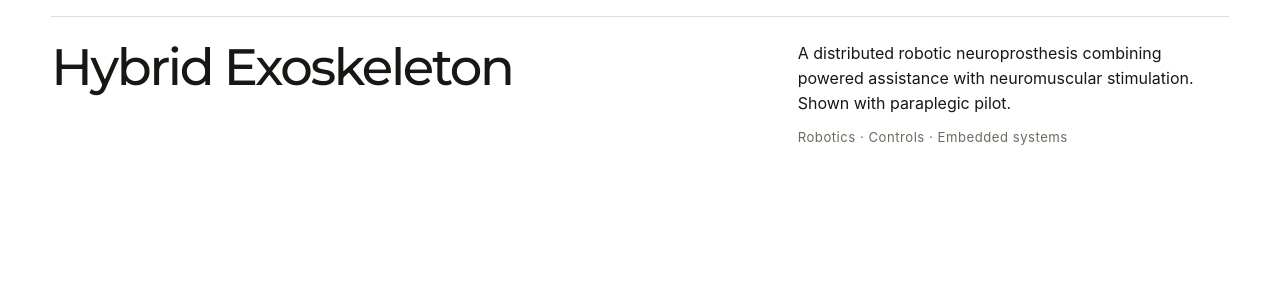
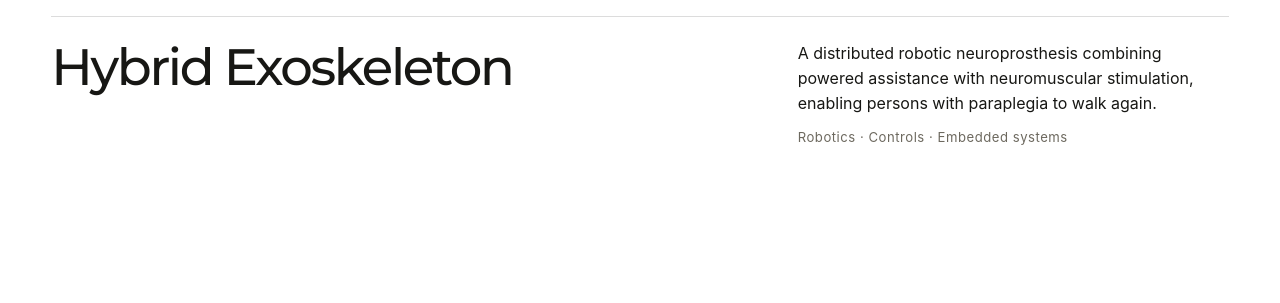
Before and after one commit to ryry0/ive-atelier, a plain HTML site: page index.html in a window 1280 px wide. Shown: the part 3465-3768 px from the top of the page. Drawn offline with Linux system fonts and the light colour scheme.

Commit message:
add: clarification hybrid.

```diff
--- a/index.html
+++ b/index.html
@@ -291,7 +291,7 @@
       },
       {
         title: "Hybrid Exoskeleton",
-        description: "A distributed robotic neuroprosthesis combining powered assistance with neuromuscular stimulation. Shown with paraplegic pilot.",
+        description: "A distributed robotic neuroprosthesis combining powered assistance with neuromuscular stimulation, enabling persons with paraplegia to walk again.",
         meta: "Robotics · Controls · Embedded systems",
         media: "media/hnp.webm",
         mediaType: "video",
```
